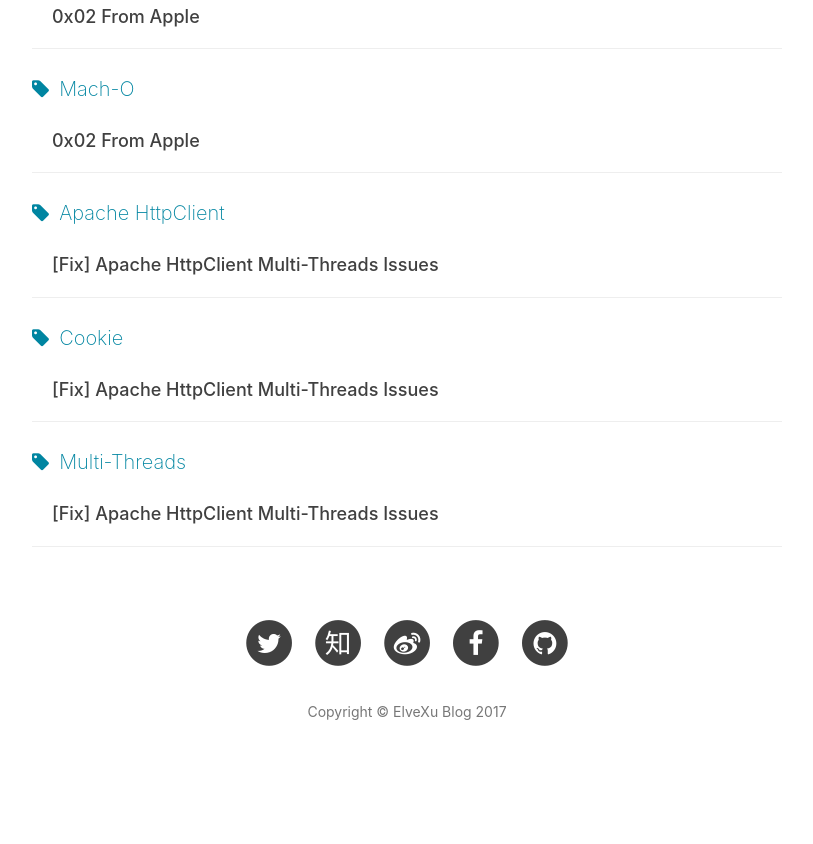
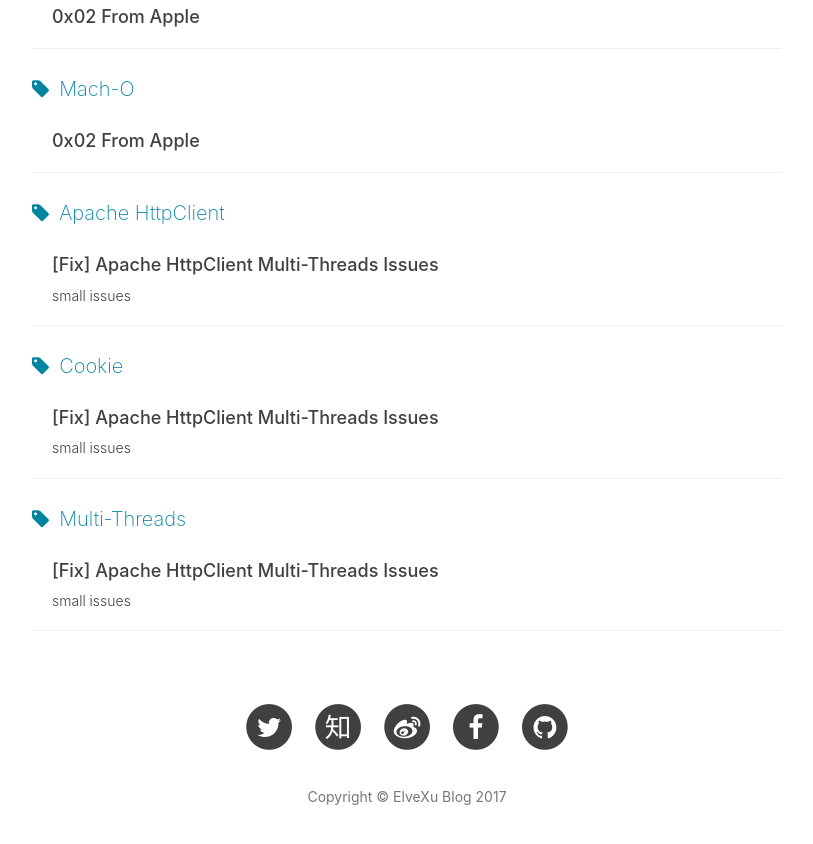
Before and after one commit to misselvexu/misselvexu.github.io, a Jekyll site: the page built from tags.html, in a window 1280 px wide and 900 px high, scrolled down 2826 px. Shown: the top 844 px of the window, without its empty margins (233-1046 px from the left). Built offline with Jekyll 4.4.1, drawn with Linux system fonts in a browser that asks for light colours; nearby versions of some CDN libraries; comment, search, counter and statistics services are not loaded; before the commit the page ends 3642 px from its top, so only the background shows below that; some of the changed lines change nothing that is shown.

Commit message:
post apache httpclient cookie blog

```diff
--- a/_posts/2017-09-07-Fix-Apache-HttpClient-MultiThead-Session-CookieStore-preBugs.markdown
+++ b/_posts/2017-09-07-Fix-Apache-HttpClient-MultiThead-Session-CookieStore-preBugs.markdown
@@ -1,7 +1,7 @@
 ---
 layout:     post
 title:      "[Fix] Apache HttpClient Multi-Threads Issues"
-subtitle:   ""
+subtitle:   "small issues"
 date:       2017-09-07 01:59:59
 author:     "Elve Xu"
 header-img: "img/in-post/cookie-bg.jpg"
@@ -90,5 +90,6 @@ tags:
 
 
 ### Links
-[RFC 6265](https://tools.ietf.org/html/rfc6265)
-[Client HTTP Programming Primer](https://hc.apache.org/httpcomponents-client-ga/primer.html)
+- [RFC 6265](https://tools.ietf.org/html/rfc6265)
+- [Client HTTP Programming Primer](https://hc.apache.org/httpcomponents-client-ga/primer.html)
+- [ThreadLocalCookieStore.java]()
```
